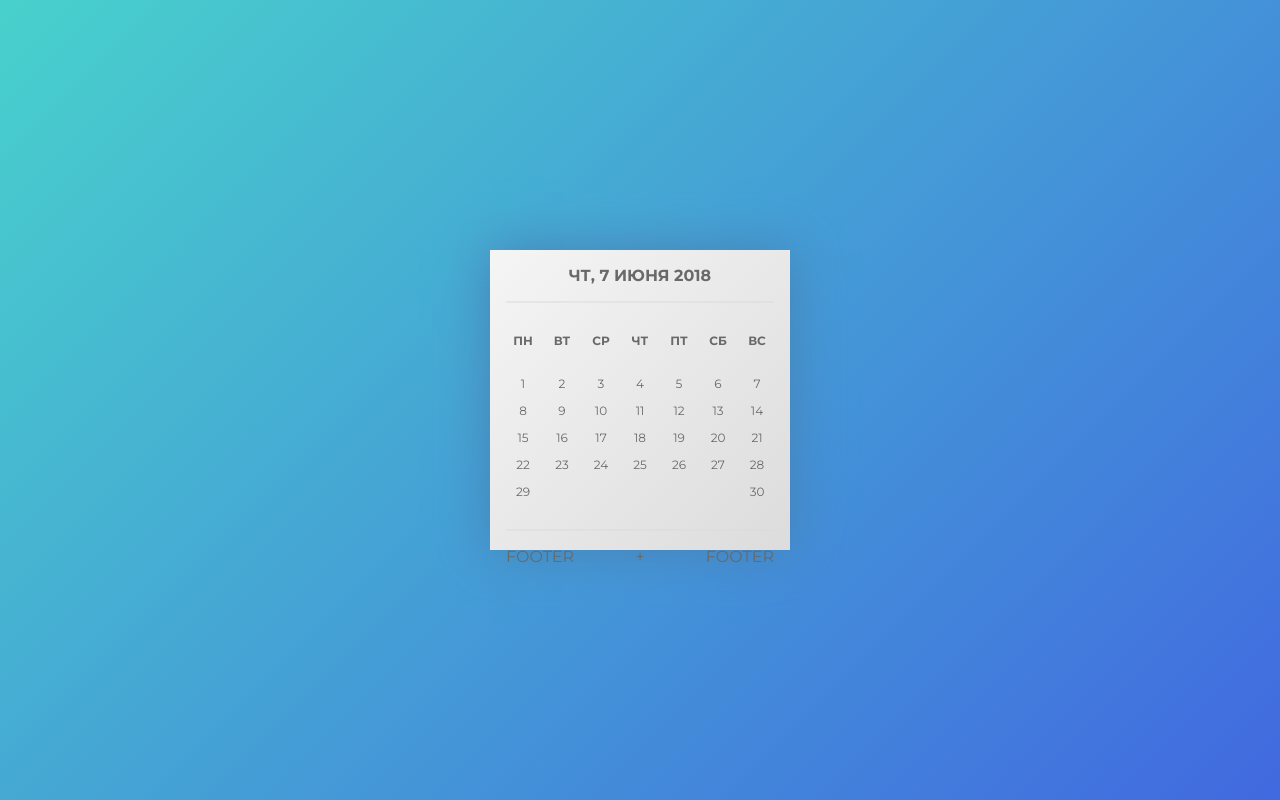
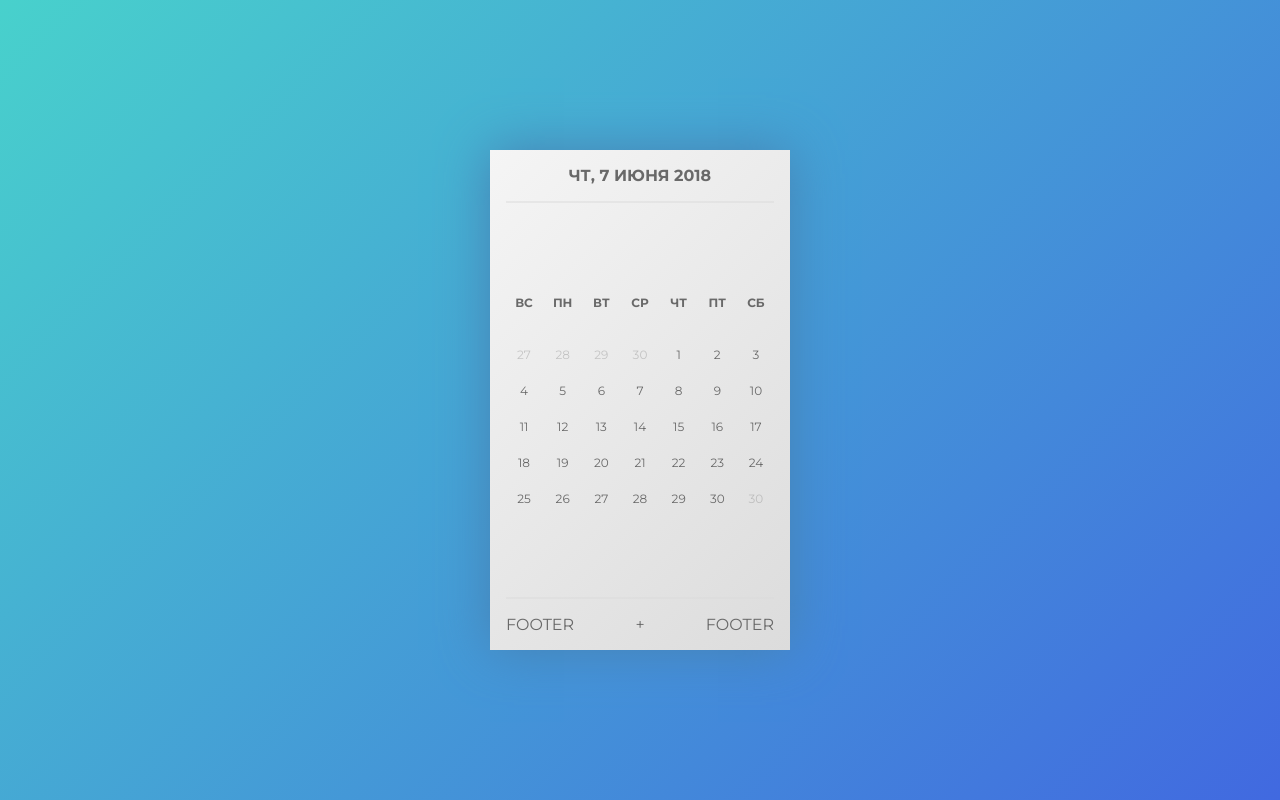
Before and after one commit to tsunecko/calendar, a plain HTML site: page index.html in a window 1280 px wide. Drawn offline with Linux system fonts and the light colour scheme.

Commit message:
generate full week with previous and next month`s days

```diff
--- a/script.js
+++ b/script.js
@@ -1,37 +1,32 @@
 document.addEventListener("DOMContentLoaded", function(event) {
     "use strict";
+
+    let thisDate = new Date();
+    let arrayWeek = ['вс', 'пн', 'вт', 'ср', 'чт', 'пт', 'сб'];
+    let arrayMonth = ['января', 'февраля', 'марта', 'апреля', 'мая', 'июня', 'июля', 'августа', 'сентября', 'октября', 'ноября', 'декабря'];
+    let arrayMonthDays = [31, [28, 29], 31, 30, 31, 30, 31, 31, 30, 31, 30, 31];
+    let thisDay = thisDate.getDate();
+    let thisYear = thisDate.getFullYear();
+    let thisMonth = thisDate.getMonth();
 
     /******************* create header date **********************/
 
     let headerDate = () => {
-        let thisDate = new Date();
-
-        let arrayWeek = ['вс', 'пн', 'вт', 'ср', 'чт', 'пт', 'сб'];
-        let thisWeekDay = arrayWeek.find((day, index) => {
+        let thisWeekDayName = arrayWeek.find((day, index) => {
             return index === thisDate.getDay();
-        })
-
-        let thisDay = thisDate.getDate();
-
-        let arrayMonth = ['января', 'февраля', 'марта', 'апреля', 'мая', 'июня', 'июля', 'августа', 'сентября', 'октября', 'ноября', 'декабря'];
+        });
         let thisMonthName = arrayMonth.find((month, index) => {
             return index === thisDate.getMonth();
-        })
-
-        let thisYear = thisDate.getFullYear();
-
-        return `${thisWeekDay}, ${thisDay} ${thisMonthName} ${thisYear}`;
+        });
+        return `${thisWeekDayName}, ${thisDay} ${thisMonthName} ${thisYear}`;
     }
 
     document.getElementById('header-text').innerHTML=headerDate();
 
-
     /******************* create weekdays **********************/
 
     (function weekDays() {
-        let arrayWeek = ['пн', 'вт', 'ср', 'чт', 'пт', 'сб', 'вс'];
         let weekDays = document.getElementById("week-days");
-
         for (let i = 0; i < arrayWeek.length; i++) {
             let div = document.createElement('span');
             div.className = "calendar__body_weekday_cell";
@@ -40,17 +35,24 @@ document.addEventListener("DOMContentLoaded", function(event) {
         }
     })();
 
-
     /******************* create month days **********************/
 
     (function monthDays() {
-        let thisDate = new Date();
-        let arrayMonthDays = [31, [28, 29], 31, 30, 31, 30, 31, 31, 30, 31, 30, 31];
-        let thisMonth = thisDate.getMonth();
-        let thisYear = thisDate.getFullYear();
-        let countDays = [];
 
         /*********** generate array of days ***********/
+
+        /* generate days of previous month */
+        let prevCountDays = [];
+        let firstDay = new Date(thisYear, thisMonth, 1);
+        let prewDays = firstDay.getDay() - 1;
+        if (prewDays == -1) prewDays = 6;
+        let prewMonth = arrayMonthDays[thisMonth - 1];
+        for(let i = prewMonth - prewDays; i != prewMonth; i++) {
+            prevCountDays.push(i);
+        }
+
+        /* generate days of this month */
+        let countDays = [];
         if (thisMonth === 1) {
             if (thisYear % 4 === 0) {
                 for (let i = 1; i <= arrayMonthDays[1][1]; i++) {
@@ -67,6 +69,16 @@ document.addEventListener("DOMContentLoaded", function(event) {
             }
         }
 
+        /* generate days of next month */
+        let nextCountDays = [];
+        let lastDay = new Date(thisYear, thisMonth, countDays.length);
+        let nextDays = 7 - lastDay.getDay();
+        if (nextDays == 7) nextDays = 0;
+        let nextMonth = arrayMonthDays[thisMonth + 1];
+        for(let i = nextMonth - nextDays; i != nextMonth; i++) {
+            nextCountDays.push(i);
+        }
+
         /*********** insert days in calendar body ***********/
 
         let weekDays = document.getElementById("calendar-body");
@@ -74,12 +86,20 @@ document.addEventListener("DOMContentLoaded", function(event) {
         div.className = "calendar__body_weekday";
         weekDays.appendChild(div);
 
-        for (let i = 0; i < countDays.length; i++) {
+        generateDays(prevCountDays, "another", div);
+        generateDays(countDays, "calendar__body_weekday_cell", div);
+        generateDays(nextCountDays, "another", div);
+    })();
+
+    /******************* help function for insert days **********************/
+
+    function generateDays(array, className, div) {
+        for (let i = 0; i < array.length; i++) {
             let span = document.createElement('span');
-            span.className = "calendar__body_weekday_cell";
-            span.innerHTML = countDays[i];
+            span.className = className;
+            span.innerHTML = array[i];
             div.appendChild(span);
         }
-    })();
+    }
 
   });
--- a/style.css
+++ b/style.css
@@ -27,7 +27,7 @@ html, body {
 
 .calendar {
     width: 300px;
-    height: 300px;
+    height: 500px;
     background: linear-gradient(135deg, var(--milk), var(--light-grey));
     box-shadow: 0 0 3em var(--shadow);
     flex-direction: column;
@@ -60,6 +60,7 @@ html, body {
 .calendar__body {
     flex-direction: column;
 }
+
 .calendar__body_weekday {
     margin: 0.5em 0;
     flex-direction: row;
@@ -69,15 +70,34 @@ html, body {
 }
 
 .calendar__body_weekday_cell {
-    width: 34px;
-    margin: 0.5em 0;
+    width: 3em;
+    height: 3em;
     justify-content: center;
+    align-items: center;
     font-size: 0.75em;
     text-transform: uppercase;
+    transition: 0.5s;
+    border-radius: 50%;
+}
+
+.calendar__body_weekday_cell:hover {
+    box-shadow: 0 0 0 var(--orange);
+    background: var(--orange);
+    color: #fff;
+    font-weight: 700;
 }
 
 .week {
     font-weight: 700;
+}
+
+.another {
+    width: 3em;
+    justify-content: center;
+    align-items: center;
+    font-size: 0.75em;
+    color: var(--dark-grey);
+    opacity: 0.3;
 }
 
 
@@ -92,7 +112,6 @@ html, body {
 }
 
 .calendar__footer_line {
-    /* @apply --line-mixin; */
     height: 0;
     border-top: 2px solid var(--light-grey);
     opacity: 0.5;
```
